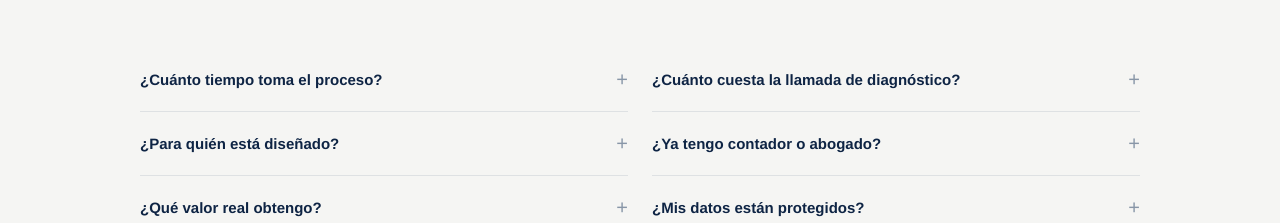
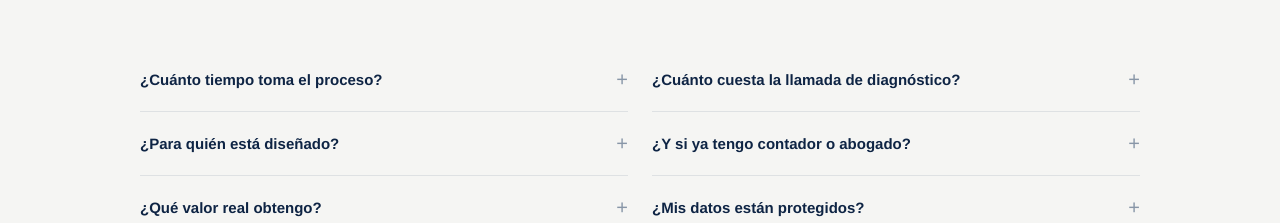
Before and after one commit to JoseVargasCubillas/DiazLaraweb, a React (Vite) app: page / in a window 1280 px wide. Shown: the part 5820-6043 px from the top of the page. Built offline with nearby package versions, Linux system fonts and the light colour scheme.

Commit message:
fix: Update FAQ question wording for better clarity
Change question from:
  '¿Ya tengo contador o abogado?'
to:
  '¿Y si ya tengo contador o abogado?'

The new phrasing is more natural and conversational

```diff
--- a/src/pages/landing/data.ts
+++ b/src/pages/landing/data.ts
@@ -166,7 +166,7 @@ export const FAQS: FaqItem[] = [
     a: 'Empresarios, directores, personas físicas con actividad empresarial y familias que buscan proteger su patrimonio.',
   },
   {
-    q: '¿Ya tengo contador o abogado?',
+    q: '¿Y si ya tengo contador o abogado?',
     a: 'Complementamos a tu equipo con una visión independiente y especializada. Trabajamos en coordinación o de forma independiente.',
   },
   {
```
Also changed, not shown: 2 other files (tests, documents, lock files or other folders).
